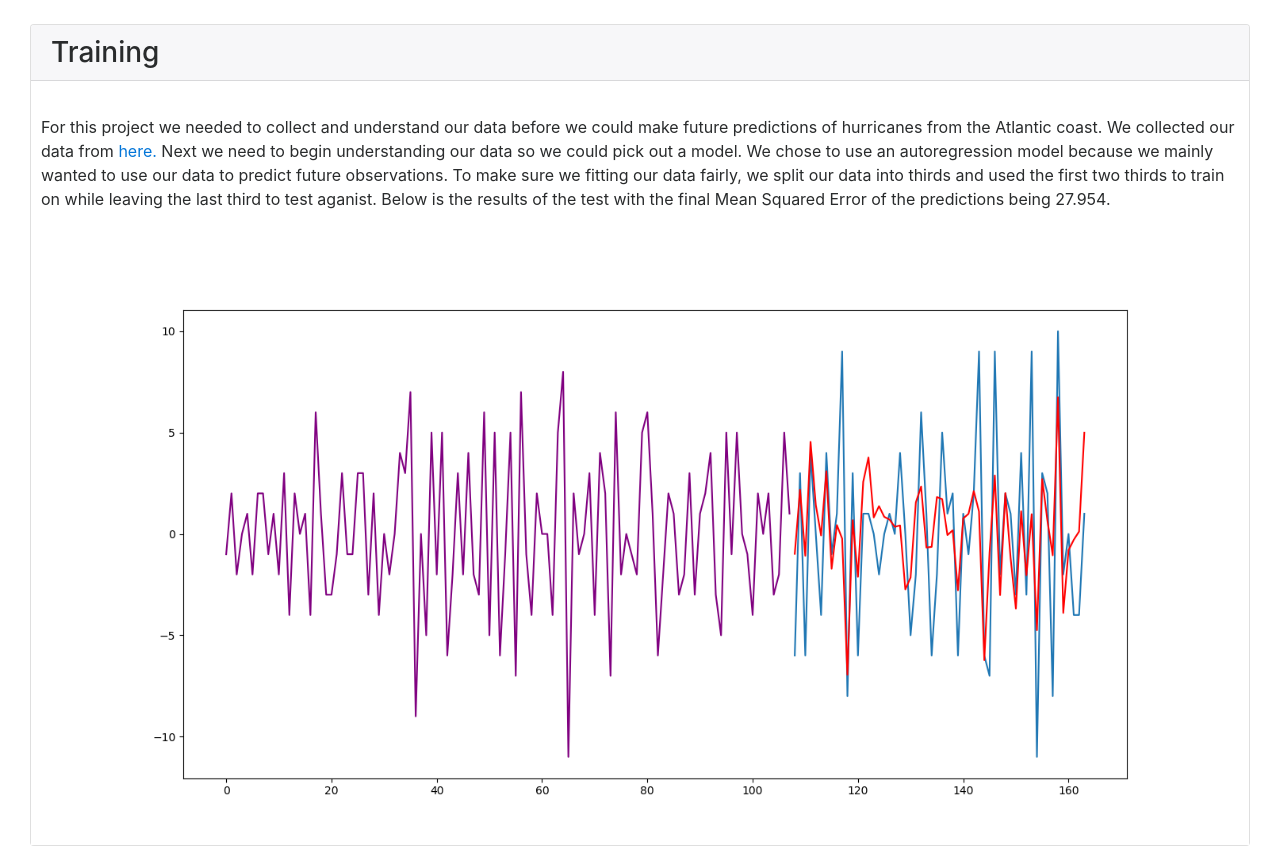
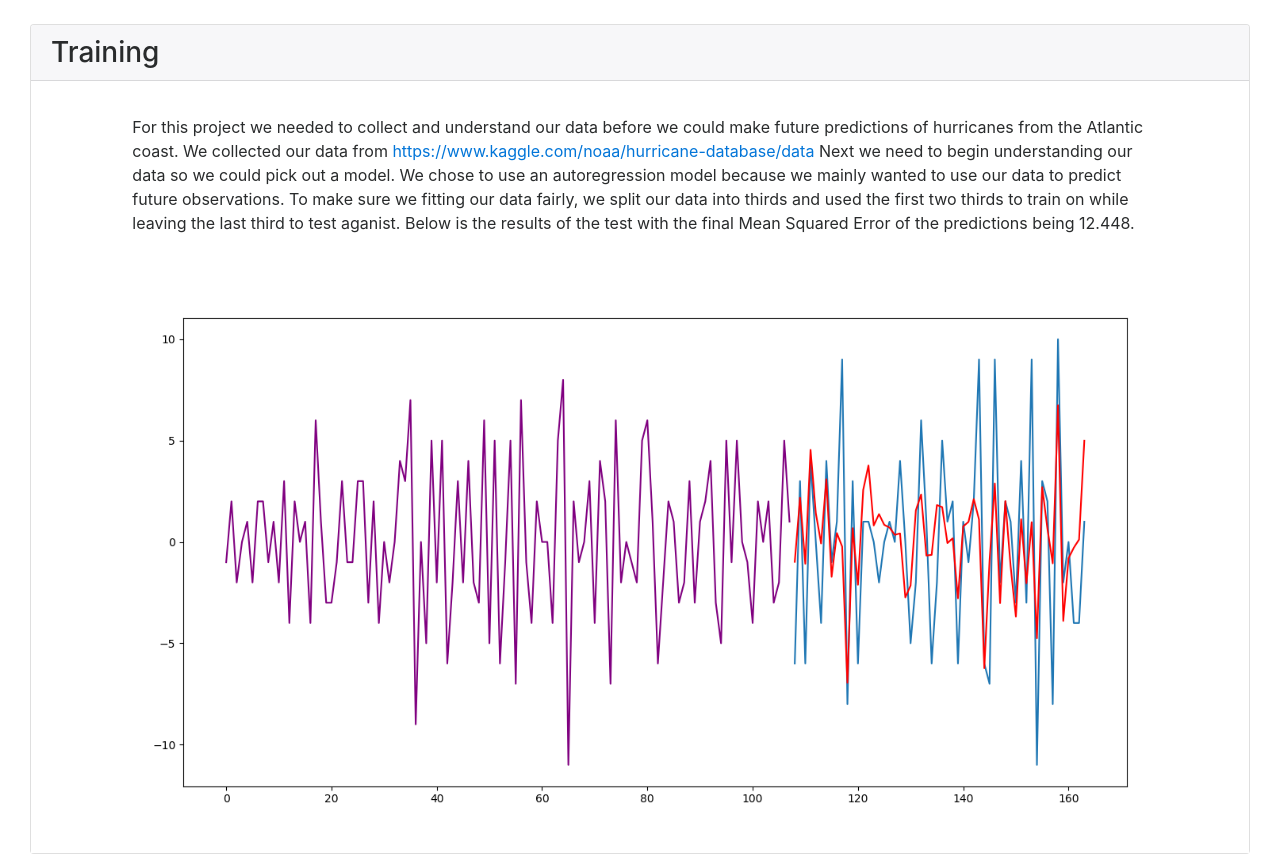
Before and after one commit to sriegodedios/HackK-State-2017, a Django app: page /training/ in a window 1280 px wide. Shown: the part 56-910 px from the top of the page. Run offline with Django 3.2, Linux system fonts and the light colour scheme; some libraries are stand-ins or nearby versions.

Commit message:
Last back-end changes

```diff
--- a/history/templates/history/google_map_demo.html
+++ b/history/templates/history/google_map_demo.html
@@ -1,5 +1,5 @@
 {% extends 'history/base.html' %}
-{% block title %} Google Map Demo {% endblock %}
+{% block title %} Google Map Finder {% endblock %}
 {% block content %}
 {% load static %}
 
--- a/history/templates/history/index.html
+++ b/history/templates/history/index.html
@@ -1,5 +1,5 @@
 {% extends 'history/base.html' %}
-{% block title %} Google Map Demo {% endblock %}
+{% block title %} Index {% endblock %}
 {% block content %}
 {% load static %}
 
--- a/history/templates/history/predict.html
+++ b/history/templates/history/predict.html
@@ -1,4 +1,5 @@
 {% extends 'history/base.html' %}
+{% block title %} Predict {% endblock %}
 {% block content %}
 {% load static %}
 
--- a/history/templates/history/training.html
+++ b/history/templates/history/training.html
@@ -1,5 +1,5 @@
 {% extends 'history/base.html' %}
-{% block title %} Google Map Demo {% endblock %}
+{% block title %} Training {% endblock %}
 {% block content %}
 {% load static %}
 
@@ -7,16 +7,16 @@
       <h3 class="card-header">Training</h3>
       <div class="card-body">
         <br/>
-        <p style="padding: 10px">
+        <p style="padding: 10px; max-width: 85%; margin:auto">
             For this project we needed to collect and understand our data before we could
             make future predictions of hurricanes from the Atlantic coast. We collected our
-            data from <a href="https://www.kaggle.com/noaa/hurricane-database/data">here.</a>
+            data from <a href="https://www.kaggle.com/noaa/hurricane-database/data"> https://www.kaggle.com/noaa/hurricane-database/data </a>
             Next we need to begin understanding our data so we could pick out a model. We
             chose to use an autoregression model because we mainly wanted to use our data to
             predict future observations. To make sure we fitting our data fairly, we split our
             data into thirds and used the first two thirds to train on while leaving the last
             third to test aganist. Below is the results of the test with the final Mean Squared
-            Error of the predictions being 27.954.
+            Error of the predictions being 12.448.
         </p>
         <img src="{% static 'history/images/Prediction_Testing.png' %}" id="training-photo"
         style="max-width: 100%;">
--- a/history/views.py
+++ b/history/views.py
@@ -25,7 +25,10 @@
         for i, x in enumerate(Hurricane.objects.all().order_by('-max_wind')[:100]):
             temp_name = "N/A" if x.name == "UNNAMED" else x.name
             output.append([i+1, x.start_date.date(), temp_name, x.max_wind, x.category])
-        return render(request, 'history/historical.html', {'table_head': header, 'table': output})
+
+        isNull = len(output) == 0
+
+        return render(request, 'history/historical.html', {'table_head': header, 'table': output, 'null': isNull})
 
     radius = 1.75
     newlat = float(lat)
@@ -48,7 +51,11 @@
         temp_name = "N/A" if x.name == "UNNAMED" else x.name
         output.append([i+1, x.start_date.date(), temp_name, x.max_wind, x.category])
 
-    return render(request, 'history/historical.html', {'table_head': header, 'table': output})
+    isNull = len(output) == 0
+    print(output)
+    print(isNull)
+
+    return render(request, 'history/historical.html', {'table_head': header, 'table': output, 'null': isNull})
 
 def predict(request, lat=None, long=None):
 
@@ -82,7 +89,6 @@
             else:
                 hurricanes_per_year[x.start_date.year] = 1
 
-    isNull = False
 
     axis_labels = ["Year", "Frequency"]
     years = []
@@ -110,10 +116,10 @@
     for i, prediction in enumerate(predictions):
         x = prediction + last_ob
         years.append(last_year + i + 1)
-        future_data.append(x)
+        future_data.append(x//1 + 1 if x % 1 >= 0.5 else x//1)
         last_ob = x
 
-    return render(request, 'history/predict.html', {'axis_labels': axis_labels, 'historic_data': historic_data, 'years': years, 'future_data': future_data, 'null': isNull})
+    return render(request, 'history/predict.html', {'axis_labels': axis_labels, 'historic_data': historic_data, 'years': years, 'future_data': future_data})
 
 def generic(request, template_name):
     return render(request, template_name)
```
Also changed, not shown: history/templates/history/historical.html (+7 -1 lines).
